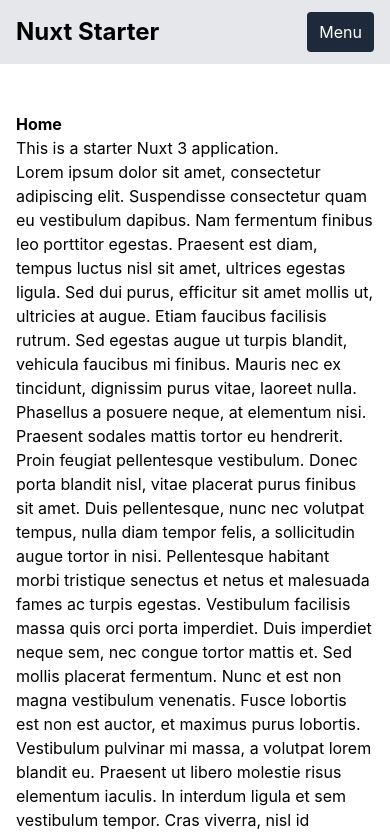
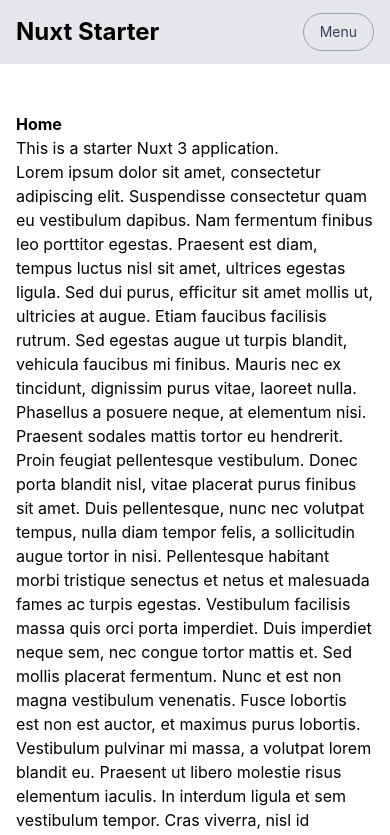
Before and after one commit to jackbarham/nuxt-starter-website, a Nuxt app: page / in a window 390 px wide. Shown: the top 835 px of the page. Built offline with nearby package versions, Linux system fonts and the light colour scheme.

Commit message:
Mobile menu items spacing

```diff
--- a/components/MainHeader.vue
+++ b/components/MainHeader.vue
@@ -30,7 +30,7 @@
         <!-- Mobile Menu Button -->
         <button
           @click="toggleMobileMenu"
-          class="md:hidden bg-gray-800 text-white px-3 py-2 rounded relative z-50"
+          class="md:hidden relative z-50 px-4 py-2 border border-gray-400 text-sm text-gray-700 rounded-full"
           aria-label="Toggle mobile menu"
           :aria-expanded="isMobileMenuOpen"
           :aria-controls="isMobileMenuOpen ? 'mobile-navigation' : undefined"
@@ -43,11 +43,11 @@
     <nav
       aria-label="Mobile navigation"
       :id="isMobileMenuOpen ? 'mobile-navigation' : undefined"
-      class="absolute -z-10 left-0 w-full bg-gray-200 p-6 pt-8 transform transition-transform ease-in-out duration-200"
+      class="absolute -z-10 left-0 w-full bg-gray-200 p-16 transform transition-transform ease-in-out duration-200"
       :class="isMobileMenuOpen ? 'translate-y-0' : '-translate-y-full'"
       :style="{ top: '64px', height: 'calc(100vh - 64px)' }"
     >
-      <ul class="space-y-6">
+      <ul class="space-y-4">
         <li v-for="page in pages" :key="page.url">
           <NuxtLink
             :to="page.url"
```
